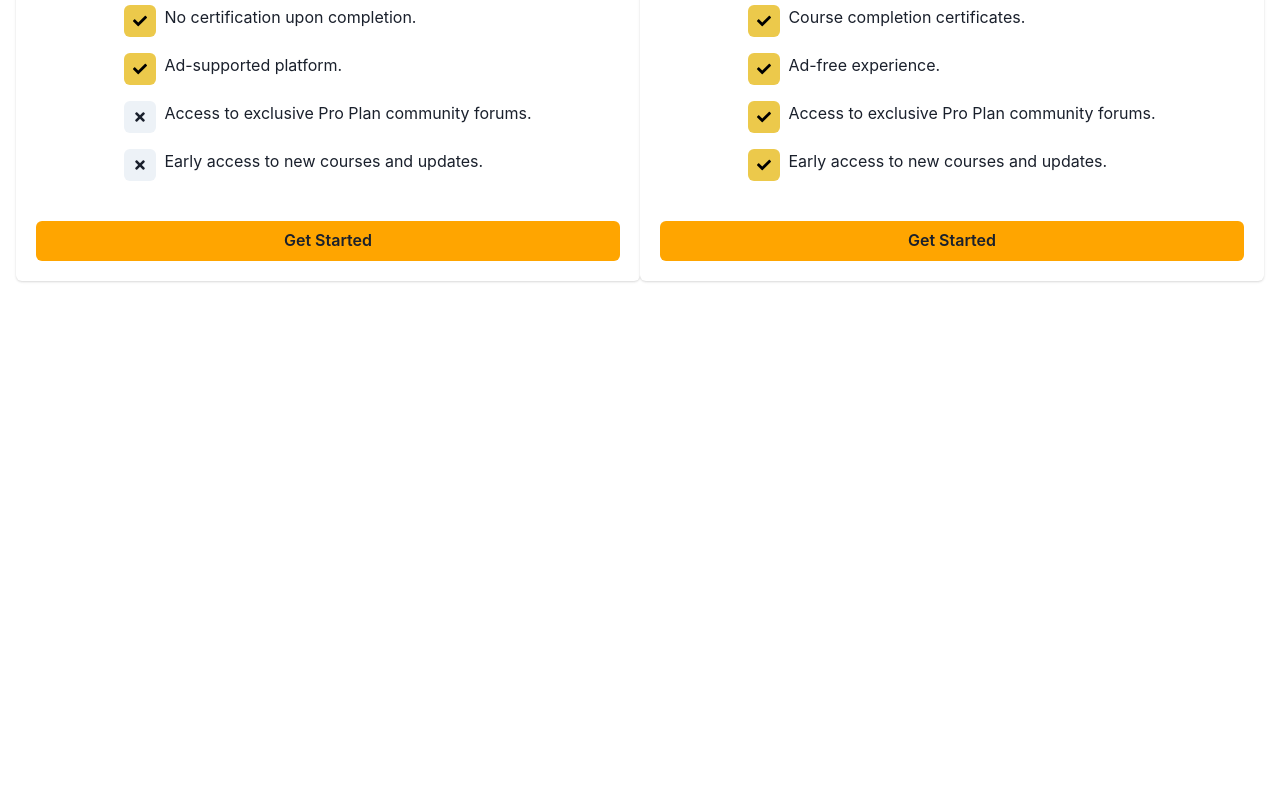
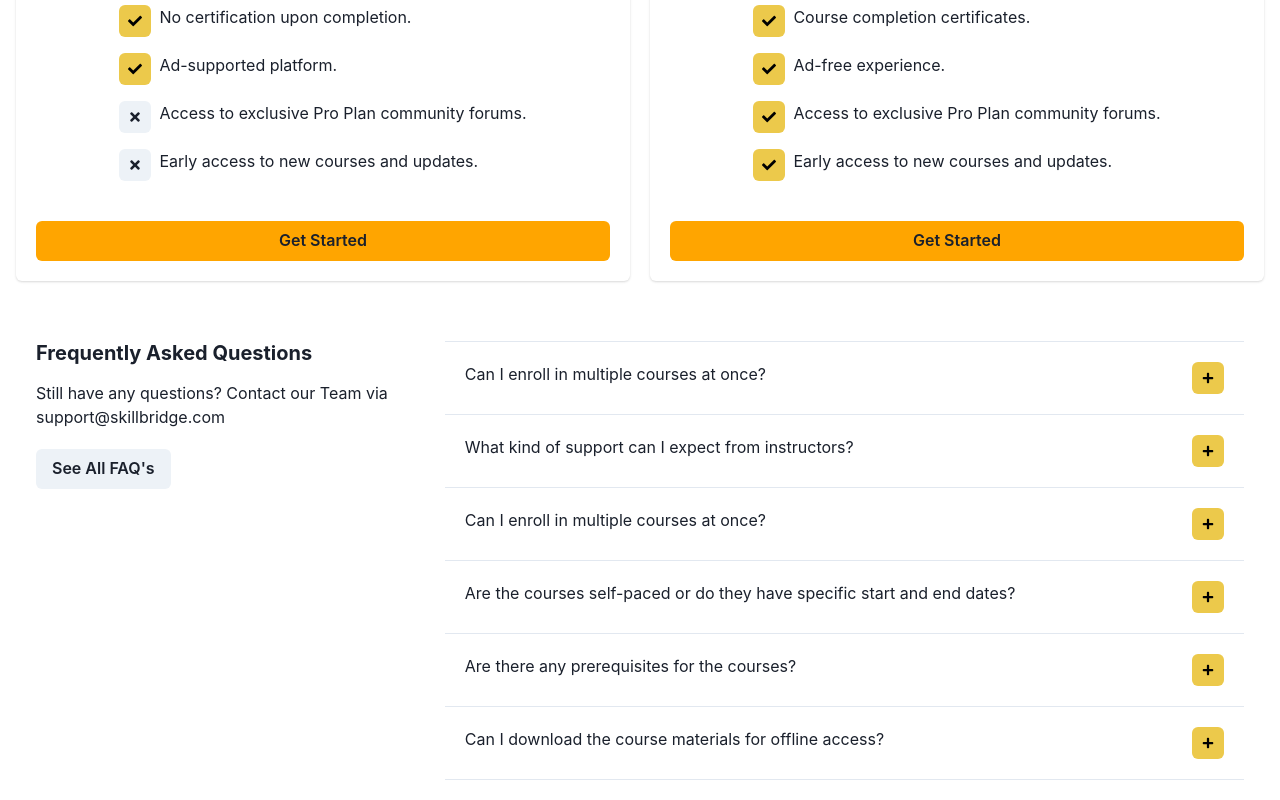
Before and after one commit to berkyildizkaya/Online-Course-E-Learning-Educational-Website-UI, a React (Vite) app in the folder vite-project/: page / in a window 1280 px wide. Shown: the part 5221-6021 px from the top of the page. Before the commit the page ends 5542 px from the top, so only its background shows below. Built offline with nearby package versions, Linux system fonts and the light colour scheme.

Commit message:
[FEATURE] FAQ sekmesi yapıldı

```diff
--- a/vite-project/src/App.jsx
+++ b/vite-project/src/App.jsx
@@ -8,12 +8,12 @@ import OurCourses from "./components/OurCourses"
 import Testimonials from "./components/Testimonials"
 import Pricing from "./components/Pricing"
 import SwitchButton from "./components/SwitchButton"
+import Faq from "./components/Faq"
 
 
 function App() {
   return (
     <>
-    {/* <SwitchButton/> */}
       <Header/>
       <FirstSection/>
       <Brands/>
@@ -22,6 +22,7 @@ function App() {
       <OurCourses/>
       <Testimonials/>
       <Pricing/>
+      <Faq/>
     </>
   )
 }
--- /dev/null
+++ b/vite-project/src/components/Faq.jsx
@@ -0,0 +1,63 @@
+import { Accordion, AccordionButton, AccordionItem, AccordionPanel, Box, Button, Container, Text, Heading, Stack, Flex } from "@chakra-ui/react";
+import { useState } from "react";
+import { FaPlus, FaTimes } from "react-icons/fa";
+import FaqAccordionItem from "./FaqAccordionItem";
+
+const Faq = () => {
+    const FaqData = [
+        {
+            title: "Can I enroll in multiple courses at once?",
+            description: "Absolutely! You can enroll in multiple courses simultaneously and access them at your convenience."
+        },
+        {
+            title: "What kind of support can I expect from instructors?",
+            description: "Absolutely! You can enroll in multiple courses simultaneously and access them at your convenience."
+        },
+        {
+            title: "Can I enroll in multiple courses at once?",
+            description: "Absolutely! You can enroll in multiple courses simultaneously and access them at your convenience."
+        },
+        {
+            title: "Are the courses self-paced or do they have specific start and end dates?",
+            description: "Absolutely! You can enroll in multiple courses simultaneously and access them at your convenience."
+        },
+        {
+            title: "Are there any prerequisites for the courses?",
+            description: "Absolutely! You can enroll in multiple courses simultaneously and access them at your convenience."
+        },
+        {
+            title: "Can I download the course materials for offline access?",
+            description: "Absolutely! You can enroll in multiple courses simultaneously and access them at your convenience."
+        },
+    ]
+
+    const [isExpanded, setisExpanded] = useState(false);
+
+    const handleExpandedChange = () => {
+        setisExpanded(!isExpanded);
+    };
+
+    return (
+        <>
+            <Container maxW={"container.xl"} >
+                <Stack direction={{ base: "column", md: "row" }}>
+                    <Box p={5}>
+                        <Heading fontSize='xl'>Frequently Asked Questions</Heading>
+                        <Text mt={4}>Still have any questions? Contact our Team via support@skillbridge.com</Text>
+                        <Button mt={"5"}>See All FAQ's</Button>
+                    </Box>
+                    <Box p={5} w={"100%"}>
+                        <Accordion allowToggle>
+
+                            {FaqData.map((Faq, index) => (
+                                <FaqAccordionItem isExpanded={isExpanded} onToggle={handleExpandedChange} title={Faq.title} description={Faq.description} key={index} />
+                            ))}
+                        </Accordion>
+                    </Box>
+                </Stack>
+            </Container>
+        </>
+    )
+}
+
+export default Faq;
--- /dev/null
+++ b/vite-project/src/components/FaqAccordionItem.jsx
@@ -0,0 +1,43 @@
+import { AccordionButton, AccordionItem, AccordionPanel, Box, Button, Flex, IconButton, Text } from "@chakra-ui/react";
+import { FaPlus, FaTimes, FaArrowRight } from "react-icons/fa";
+const FaqAccordionItem = ({ isExpanded, onToggle, title, description }) => {
+    return (
+        <>
+            <AccordionItem p={"5"}>
+                {({ isExpanded }) => (
+                    <>
+                        <Flex>
+                            <Box  as="span" flex='1' textAlign='left'>
+                                {title}
+                            </Box>
+                            <Box>
+                                <IconButton size={"sm"} colorScheme="yellow" as={AccordionButton}  onClick={onToggle} >
+                                    {isExpanded ? (
+                                        <FaTimes fontSize='12px' />
+                                    ) : (
+                                        <FaPlus fontSize='12px' />
+                                    )}
+                                </IconButton>
+                            </Box>
+                        </Flex>
+                        <AccordionPanel p={0} pt={"3"} >
+                            <Flex direction={"column"}>
+                                <Box>
+                                    {description}
+                                </Box>
+                                <Box>
+                                    <Flex bg={"gray.100"} p={"5"} alignItems={"center"} >
+                                        <Text>Enrollment Process for different Courses</Text>
+                                        <IconButton as={"span"} flex={"1"} justifyContent={"flex-end"} icon={<FaArrowRight />} />
+
+                                    </Flex>
+                                </Box>
+                            </Flex>
+                        </AccordionPanel>
+                    </>
+                )}
+            </AccordionItem>
+        </>
+    )
+}
+export default FaqAccordionItem;
--- a/vite-project/src/components/Pricing.jsx
+++ b/vite-project/src/components/Pricing.jsx
@@ -9,37 +9,37 @@ const Pricing = () => {
             price: "0",
             features: [
                 {
-                    key:"1",
+                    key: "1",
                     icon: "Check",
                     text: "Access to selected free courses"
                 },
                 {
-                    key:"2",
+                    key: "2",
                     icon: "Check",
                     text: "Limited course materials and resources."
                 },
                 {
-                    key:"3",
+                    key: "3",
                     icon: "Check",
                     text: "Basic community support."
                 },
                 {
-                    key:"4",
+                    key: "4",
                     icon: "Check",
                     text: "No certification upon completion."
                 },
                 {
-                    key:"5",
+                    key: "5",
                     icon: "Check",
                     text: "Ad-supported platform."
                 },
                 {
-                    key:"6",
+                    key: "6",
                     icon: "Times",
                     text: "Access to exclusive Pro Plan community forums."
                 },
                 {
-                    key:"7",
+                    key: "7",
                     icon: "Times",
                     text: "Early access to new courses and updates. "
                 },
@@ -50,37 +50,37 @@ const Pricing = () => {
             price: "79",
             features: [
                 {
-                    key:"1",
+                    key: "1",
                     icon: "Check",
                     text: "Unlimited access to all courses."
                 },
                 {
-                    key:"2",
+                    key: "2",
                     icon: "Check",
                     text: "Unlimited course materials and resources."
                 },
                 {
-                    key:"3",
+                    key: "3",
                     icon: "Check",
                     text: "Priority support from instructors."
                 },
                 {
-                    key:"4",
+                    key: "4",
                     icon: "Check",
                     text: "Course completion certificates."
                 },
                 {
-                    key:"5",
+                    key: "5",
                     icon: "Check",
                     text: "Ad-free experience."
                 },
                 {
-                    key:"6",
+                    key: "6",
                     icon: "Check",
                     text: "Access to exclusive Pro Plan community forums."
                 },
                 {
-                    key:"7",
+                    key: "7",
                     icon: "Check",
                     text: "Early access to new courses and updates."
                 },
@@ -106,9 +106,11 @@ const Pricing = () => {
                     </Grid>
                 </Container>
                 <Container maxW={"container.xl"} >
-                    <Grid templateColumns={['1fr', '1fr', '1fr', 'repeat(2, 1fr)']}>
+                    <Grid templateColumns={['1fr', '1fr', '1fr', 'repeat(2, 1fr)']} gap={"20px"}>
                         {pricingData.map((Pricing, index) => (
-                            <GridItem><PricingCard cardData={Pricing} /></GridItem>
+                            <GridItem>
+                                <PricingCard cardData={Pricing} key={index} />
+                            </GridItem>
                         ))}
 
                     </Grid>
```
